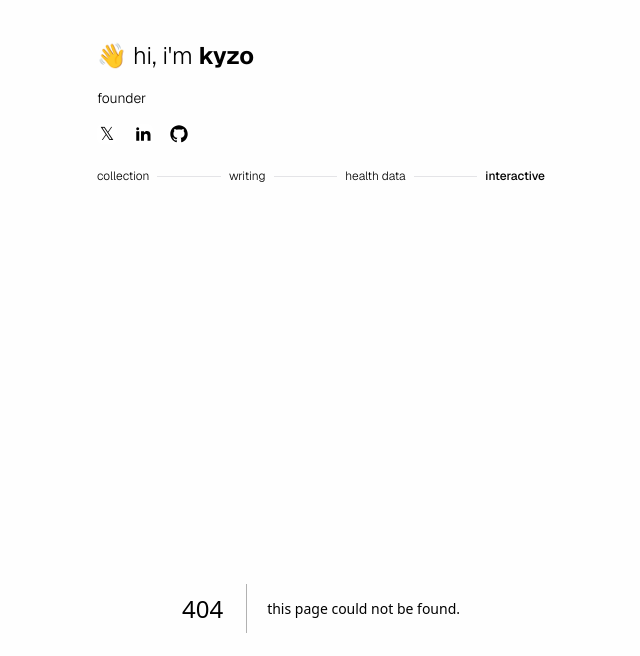
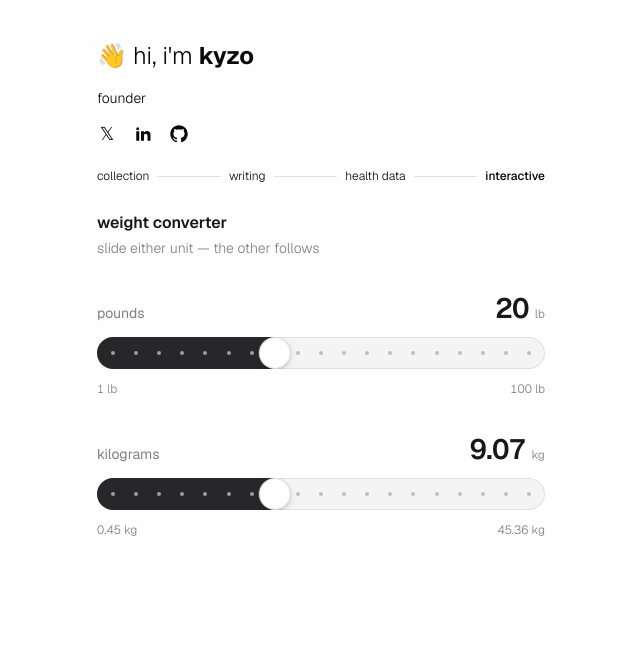
Before and after one commit to ky-zo/kyzo, a Next.js app: page /random/weight-converter in a window 1280 px wide. Before the commit this address had no page. Shown: the top 656 px of the page, without its empty margins (319-959 px from the left). Built offline with nearby package versions, Linux system fonts and the light colour scheme.

Commit message:
Add interactive weight converter

```diff
--- a/app/random/page.tsx
+++ b/app/random/page.tsx
@@ -20,6 +20,13 @@ export default function RandomPage() {
             X followers graph
           </Link>
         </li>
+        <li>
+          <Link
+            href="/random/weight-converter"
+            className="normal-case text-black/70 hover:underline">
+            Weight converter
+          </Link>
+        </li>
       </ul>
     </main>
   )
--- /dev/null
+++ b/app/random/weight-converter/page.tsx
@@ -0,0 +1,19 @@
+import type { Metadata } from 'next'
+
+import WeightConverter from './weight-converter'
+
+export const metadata: Metadata = {
+  title: 'Weight converter — kyzo',
+  description: 'A quick kilograms and pounds converter',
+  alternates: {
+    canonical: 'https://kyzo.io/random/weight-converter',
+  },
+}
+
+export default function WeightConverterPage() {
+  return (
+    <main className="w-full max-w-md">
+      <WeightConverter />
+    </main>
+  )
+}
--- /dev/null
+++ b/app/random/weight-converter/weight-converter.module.css
@@ -0,0 +1,199 @@
+.converter {
+  display: grid;
+  gap: 2.25rem;
+  padding-block: 0.25rem 2rem;
+  color: rgb(24 24 27);
+}
+
+.header {
+  display: grid;
+  gap: 0.25rem;
+}
+
+.header h1 {
+  font-size: 1rem;
+  font-weight: 600;
+  line-height: 1.4;
+}
+
+.header p,
+.label,
+.extents {
+  color: rgb(24 24 27 / 0.55);
+}
+
+.sliders {
+  display: grid;
+  gap: 2.5rem;
+}
+
+.unit {
+  display: grid;
+  gap: 0.875rem;
+}
+
+.unitHeader {
+  display: flex;
+  align-items: baseline;
+  justify-content: space-between;
+  gap: 1rem;
+}
+
+.label {
+  font-size: 0.875rem;
+  font-weight: 400;
+  line-height: 1.25rem;
+}
+
+.value {
+  color: rgb(24 24 27);
+  font-size: clamp(1.375rem, 6vw, 1.75rem);
+  font-variant-numeric: tabular-nums;
+  font-weight: 600;
+  letter-spacing: -0.025em;
+  line-height: 1;
+  text-align: right;
+}
+
+.value span {
+  color: rgb(24 24 27 / 0.45);
+  font-size: 0.75rem;
+  font-weight: 400;
+  letter-spacing: 0;
+}
+
+.control {
+  position: relative;
+  height: 2rem;
+  touch-action: none;
+}
+
+.sliderVisual {
+  position: absolute;
+  inset: 0;
+  overflow: hidden;
+  border-radius: 999px;
+  background: rgb(244 244 245);
+  box-shadow: inset 0 0 0 1px rgb(24 24 27 / 0.08);
+  transition: box-shadow 140ms cubic-bezier(0.23, 1, 0.32, 1);
+}
+
+.rail {
+  position: absolute;
+  inset: 0;
+}
+
+.mover {
+  position: absolute;
+  left: 0;
+  top: 0;
+  width: calc(100% - 2rem);
+  height: 2rem;
+  transform: translate3d(var(--slider-progress), 0, 0);
+  transition: transform 140ms cubic-bezier(0.23, 1, 0.32, 1);
+  will-change: transform;
+}
+
+.fill {
+  position: absolute;
+  right: calc(100% - 1rem);
+  top: 0;
+  width: 100vw;
+  height: 100%;
+  background: rgb(39 39 42);
+}
+
+.thumb {
+  position: absolute;
+  left: 0;
+  top: 0;
+  width: 2rem;
+  height: 2rem;
+  z-index: 2;
+  border: 1px solid rgb(24 24 27 / 0.14);
+  border-radius: 999px;
+  background: rgb(254 254 254);
+  box-shadow:
+    0 1px 2px rgb(24 24 27 / 0.14),
+    0 3px 8px rgb(24 24 27 / 0.1);
+}
+
+.tickLayer {
+  position: absolute;
+  inset: 0 1rem;
+  z-index: 1;
+}
+
+.tick {
+  position: absolute;
+  top: 50%;
+  width: 0.25rem;
+  height: 0.25rem;
+  border-radius: 999px;
+  background: rgb(161 161 170 / 0.65);
+  transform: translate(-50%, -50%);
+}
+
+.tick[data-active='true'] {
+  background: rgb(255 255 255 / 0.55);
+}
+
+.control[data-direct='true'] .mover {
+  transition-duration: 0ms;
+}
+
+.input {
+  position: absolute;
+  z-index: 3;
+  inset: 0;
+  width: 100%;
+  height: 100%;
+  margin: 0;
+  cursor: ew-resize;
+  opacity: 0;
+  appearance: none;
+  background: transparent;
+}
+
+.input::-webkit-slider-runnable-track {
+  height: 2rem;
+  background: transparent;
+}
+
+.input::-webkit-slider-thumb {
+  width: 2rem;
+  height: 2rem;
+  appearance: none;
+}
+
+.input::-moz-range-track {
+  height: 2rem;
+  background: transparent;
+}
+
+.input::-moz-range-thumb {
+  width: 2rem;
+  height: 2rem;
+  border: 0;
+}
+
+.control:focus-within .sliderVisual {
+  box-shadow:
+    inset 0 0 0 1px rgb(24 24 27 / 0.15),
+    0 0 0 3px rgb(24 24 27 / 0.12);
+}
+
+.extents {
+  display: flex;
+  justify-content: space-between;
+  font-size: 0.75rem;
+  font-variant-numeric: tabular-nums;
+  line-height: 1;
+}
+
+@media (prefers-reduced-motion: reduce) {
+  .mover,
+  .sliderVisual {
+    transition-duration: 0ms;
+  }
+}
--- /dev/null
+++ b/app/random/weight-converter/weight-converter.tsx
@@ -0,0 +1,166 @@
+'use client'
+
+import { useRef, useState, type CSSProperties } from 'react'
+
+import styles from './weight-converter.module.css'
+
+const POUND_VALUES = [1, 2, 3, 4, 5, 10, 15, 20, 25, 30, 35, 40, 45, 50, 60, 70, 80, 90, 100]
+
+const POUNDS_PER_KILOGRAM = 2.2046226218
+const KILOGRAM_VALUES = POUND_VALUES.map((pounds) => pounds / POUNDS_PER_KILOGRAM)
+
+type Unit = 'lb' | 'kg'
+
+type SliderProps = {
+  label: string
+  unit: Unit
+  values: readonly number[]
+  selectedIndex: number
+  visualIndex: number
+  direct: boolean
+  displayValue: number
+  onSelect: (index: number, animateLinkedSlider: boolean) => void
+}
+
+function formatValue(value: number) {
+  if (Number.isInteger(value)) return value.toLocaleString('en-US')
+
+  return value.toLocaleString('en-US', {
+    minimumFractionDigits: 1,
+    maximumFractionDigits: 2,
+  })
+}
+
+function UnitSlider({ label, unit, values, selectedIndex, visualIndex, direct, displayValue, onSelect }: SliderProps) {
+  const keyboardInput = useRef(false)
+  const progress = visualIndex / (values.length - 1)
+  const style = {
+    '--slider-progress': `${progress * 100}%`,
+  } as CSSProperties
+
+  return (
+    <section
+      className={styles.unit}
+      aria-labelledby={`${unit}-label`}>
+      <div className={styles.unitHeader}>
+        <h2
+          id={`${unit}-label`}
+          className={styles.label}>
+          {label}
+        </h2>
+        <output
+          className={styles.value}
+          aria-live="polite">
+          {formatValue(displayValue)} <span>{unit}</span>
+        </output>
+      </div>
+
+      <div
+        className={styles.control}
+        style={style}
+        data-direct={direct}>
+        <div
+          className={styles.sliderVisual}
+          aria-hidden="true">
+          <div className={styles.rail} />
+          <div className={styles.tickLayer}>
+            {values.map((value, index) => (
+              <span
+                key={value}
+                className={styles.tick}
+                data-active={index <= visualIndex}
+                style={{ left: `${(index / (values.length - 1)) * 100}%` }}
+              />
+            ))}
+          </div>
+          <div className={styles.mover}>
+            <span className={styles.fill} />
+            <span className={styles.thumb} />
+          </div>
+        </div>
+
+        <input
+          className={styles.input}
+          type="range"
+          min={0}
+          max={values.length - 1}
+          step={1}
+          value={selectedIndex}
+          aria-label={`${label}: ${formatValue(displayValue)} ${unit}`}
+          aria-valuetext={`${formatValue(displayValue)} ${unit}`}
+          onKeyDown={() => {
+            keyboardInput.current = true
+          }}
+          onPointerDown={() => {
+            keyboardInput.current = false
+          }}
+          onChange={(event) => onSelect(Number(event.currentTarget.value), !keyboardInput.current)}
+        />
+      </div>
+
+      <div
+        className={styles.extents}
+        aria-hidden="true">
+        <span>
+          {formatValue(values[0])} {unit}
+        </span>
+        <span>
+          {formatValue(values[values.length - 1])} {unit}
+        </span>
+      </div>
+    </section>
+  )
+}
+
+export default function WeightConverter() {
+  const [sourceUnit, setSourceUnit] = useState<Unit>('lb')
+  const [animateLinkedSlider, setAnimateLinkedSlider] = useState(true)
+  const [selectedIndex, setSelectedIndex] = useState(7)
+  const pounds = POUND_VALUES[selectedIndex]
+  const kilograms = KILOGRAM_VALUES[selectedIndex]
+
+  function selectPounds(index: number, animate: boolean) {
+    setSourceUnit('lb')
+    setAnimateLinkedSlider(animate)
+    setSelectedIndex(index)
+  }
+
+  function selectKilograms(index: number, animate: boolean) {
+    setSourceUnit('kg')
+    setAnimateLinkedSlider(animate)
+    setSelectedIndex(index)
+  }
+
+  return (
+    <div className={styles.converter}>
+      <header className={styles.header}>
+        <h1>weight converter</h1>
+        <p>slide either unit — the other follows</p>
+      </header>
+
+      <div className={styles.sliders}>
+        <UnitSlider
+          label="pounds"
+          unit="lb"
+          values={POUND_VALUES}
+          selectedIndex={selectedIndex}
+          visualIndex={selectedIndex}
+          direct={sourceUnit === 'lb' || !animateLinkedSlider}
+          displayValue={pounds}
+          onSelect={selectPounds}
+        />
+
+        <UnitSlider
+          label="kilograms"
+          unit="kg"
+          values={KILOGRAM_VALUES}
+          selectedIndex={selectedIndex}
+          visualIndex={selectedIndex}
+          direct={sourceUnit === 'kg' || !animateLinkedSlider}
+          displayValue={kilograms}
+          onSelect={selectKilograms}
+        />
+      </div>
+    </div>
+  )
+}
```
